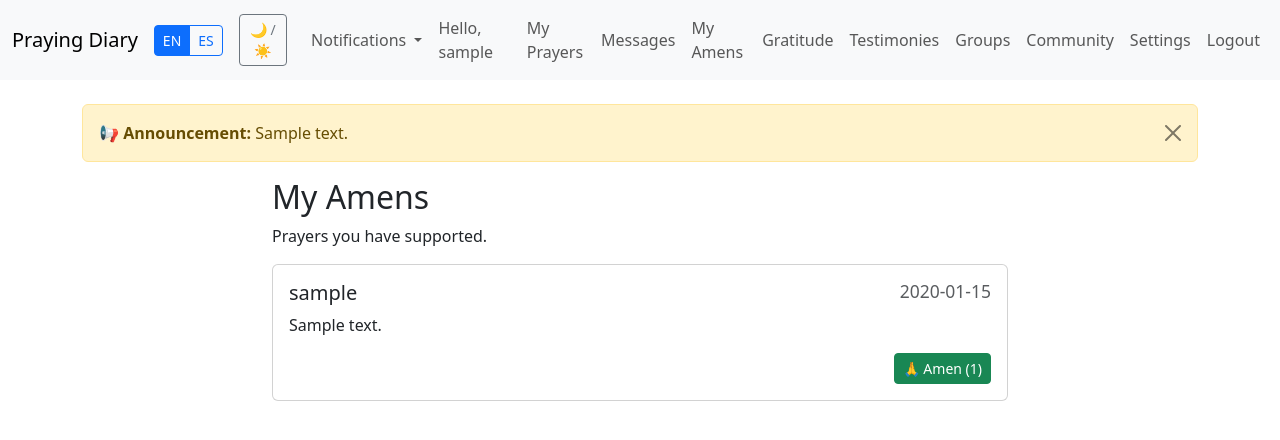
After one commit to arm00pv/pray, a Flask app: page /community/my-amens in a window 1280 px wide. The commit adds this page. Shown: the top 440 px of the page. Run offline with Flask 3, Linux system fonts and the light colour scheme; a user stored in the database is signed in; tables that the repository leaves empty hold one stand-in row (values such as "Sample post").

Commit message:
Add Personal Reflections and My Amens history
Co-authored-by: arm00pv <207780510+arm00pv@users.noreply.github.com>

```diff
--- a/app.py
+++ b/app.py
@@ -100,8 +100,18 @@ def create_app():
 
         active_announcement = Announcement.query.filter_by(is_active=True).first()
 
+        # Determine seed key for stable verse
+        # Need to import inside function to avoid circular imports or context issues
+        from flask_login import current_user
+
+        if current_user.is_authenticated:
+            seed_key = str(current_user.id)
+        else:
+            # Use remote address or session ID for anonymous users
+            seed_key = request.remote_addr or session.get('anon_id', 'anonymous')
+
         return dict(
-            daily_verse=get_random_verse(locale),
+            daily_verse=get_random_verse(locale, seed_key=seed_key),
             active_announcement=active_announcement,
             reading_plan=get_todays_reading()
         )
--- a/models.py
+++ b/models.py
@@ -109,6 +109,7 @@ class PrayerEntry(db.Model):
     is_private = db.Column(db.Boolean, default=False)
     is_hidden = db.Column(db.Boolean, default=False)
     stickers = db.Column(db.String(200)) # Comma separated list
+    reflection = db.Column(db.Text, nullable=True) # Added Private Reflection
     tags = db.relationship('Tag', secondary=entry_tags, lazy='subquery',
         backref=db.backref('entries', lazy=True))
     amens = db.relationship('Amen', backref='entry', lazy=True)
--- a/routes/community_routes.py
+++ b/routes/community_routes.py
@@ -153,3 +153,11 @@ def partners():
         partner = User.query.get(partner_id)
 
     return render_template('partners.html', match=current_match, partner=partner)
+@community_bp.route('/my-amens')
+@login_required
+def my_amens():
+    # Get all entries the current user has Amen'd
+    amens = Amen.query.filter_by(user_id=current_user.id).order_by(Amen.created_at.desc()).all()
+    # Extract the entries
+    entries = [amen.entry for amen in amens]
+    return render_template('my_amens.html', entries=entries)
--- a/templates/base.html
+++ b/templates/base.html
@@ -66,6 +66,7 @@
                                      {{ _('Messages') }} {% if unread_msgs > 0 %}<span class="badge bg-primary rounded-pill">{{ unread_msgs }}</span>{% endif %}
                                  </a>
                              </li>
+                             <li class="nav-item"><a class="nav-link" href="{{ url_for('community.my_amens') }}">{{ _('My Amens') }}</a></li>
                              <li class="nav-item"><a class="nav-link" href="{{ url_for('gratitude.index') }}">{{ _('Gratitude') }}</a></li>
                              <li class="nav-item"><a class="nav-link" href="{{ url_for('testimony.index') }}">{{ _('Testimonies') }}</a></li>
                              <li class="nav-item"><a class="nav-link" href="{{ url_for('group.index') }}">{{ _('Groups') }}</a></li>
--- /dev/null
+++ b/templates/my_amens.html
@@ -0,0 +1,32 @@
+{% extends "base.html" %}
+
+{% block content %}
+<div class="row justify-content-center">
+    <div class="col-md-8">
+        <h2>{{ _('My Amens') }}</h2>
+        <p>{{ _('Prayers you have supported.') }}</p>
+
+        {% for entry in entries %}
+        <div class="card mb-3">
+            <div class="card-body">
+                <h5 class="card-title">
+                    <a href="{{ url_for('profile.public_profile', username=entry.author.username) }}" class="text-decoration-none text-body">{{ entry.author.username }}</a>
+                    <small class="text-muted float-end">{{ entry.created_at.strftime('%Y-%m-%d') }}</small>
+                </h5>
+                <p class="card-text">{{ entry.content }}</p>
+
+                <div class="text-end">
+                    <form action="{{ url_for('community.toggle_amen', entry_id=entry.id) }}" method="POST" class="d-inline">
+                        <button type="submit" class="btn btn-success btn-sm">
+                            🙏 {{ _('Amen') }} ({{ entry.amens|length }})
+                        </button>
+                    </form>
+                </div>
+            </div>
+        </div>
+        {% else %}
+            <p>{{ _('You haven\'t Amened any prayers yet.') }}</p>
+        {% endfor %}
+    </div>
+</div>
+{% endblock %}
```
Also changed, not shown: routes/entry_routes.py (+13 -0 lines), templates/user_dashboard.html (+9 -0 lines), translations/es/LC_MESSAGES/messages.po, 1 other file.
